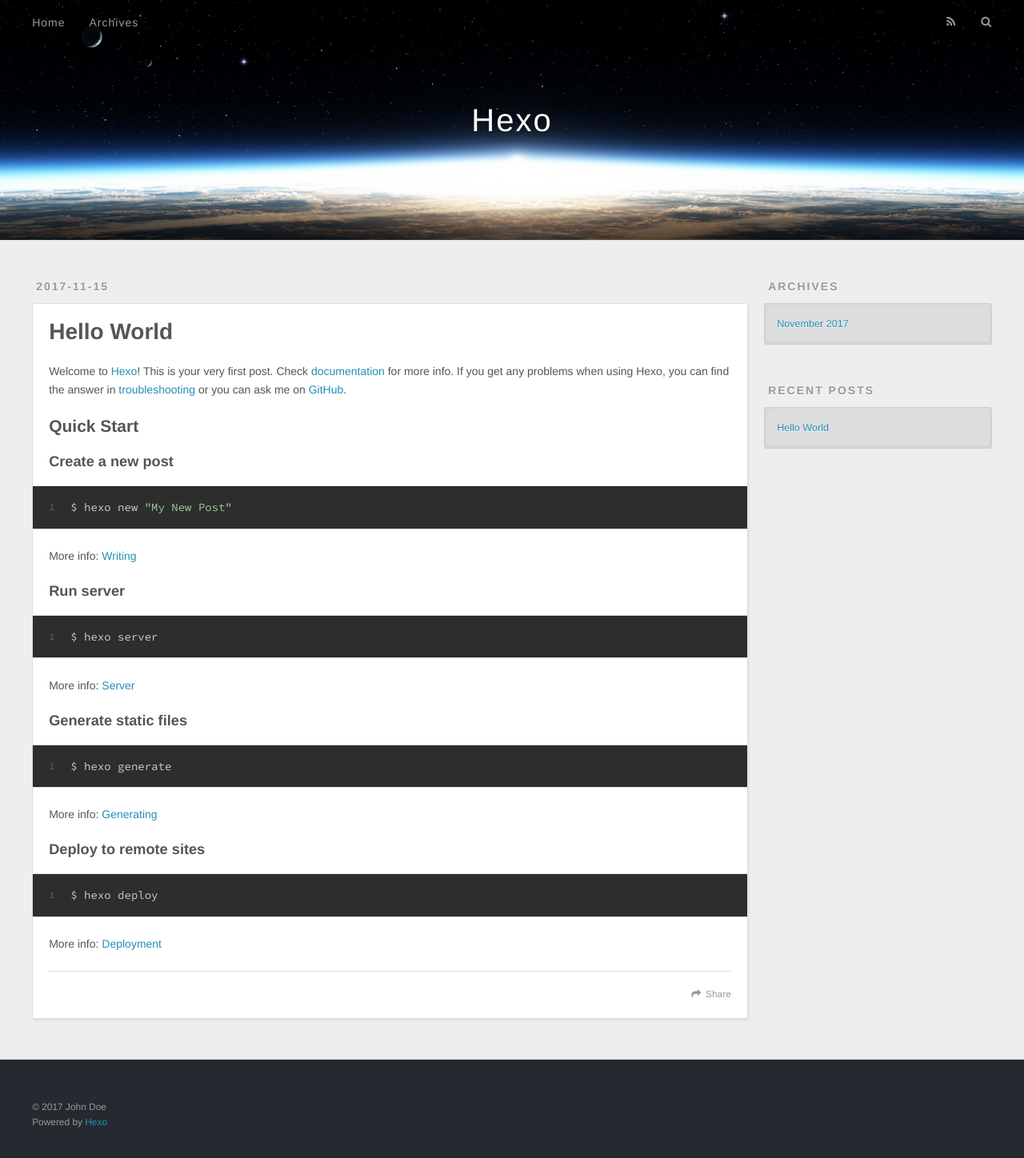
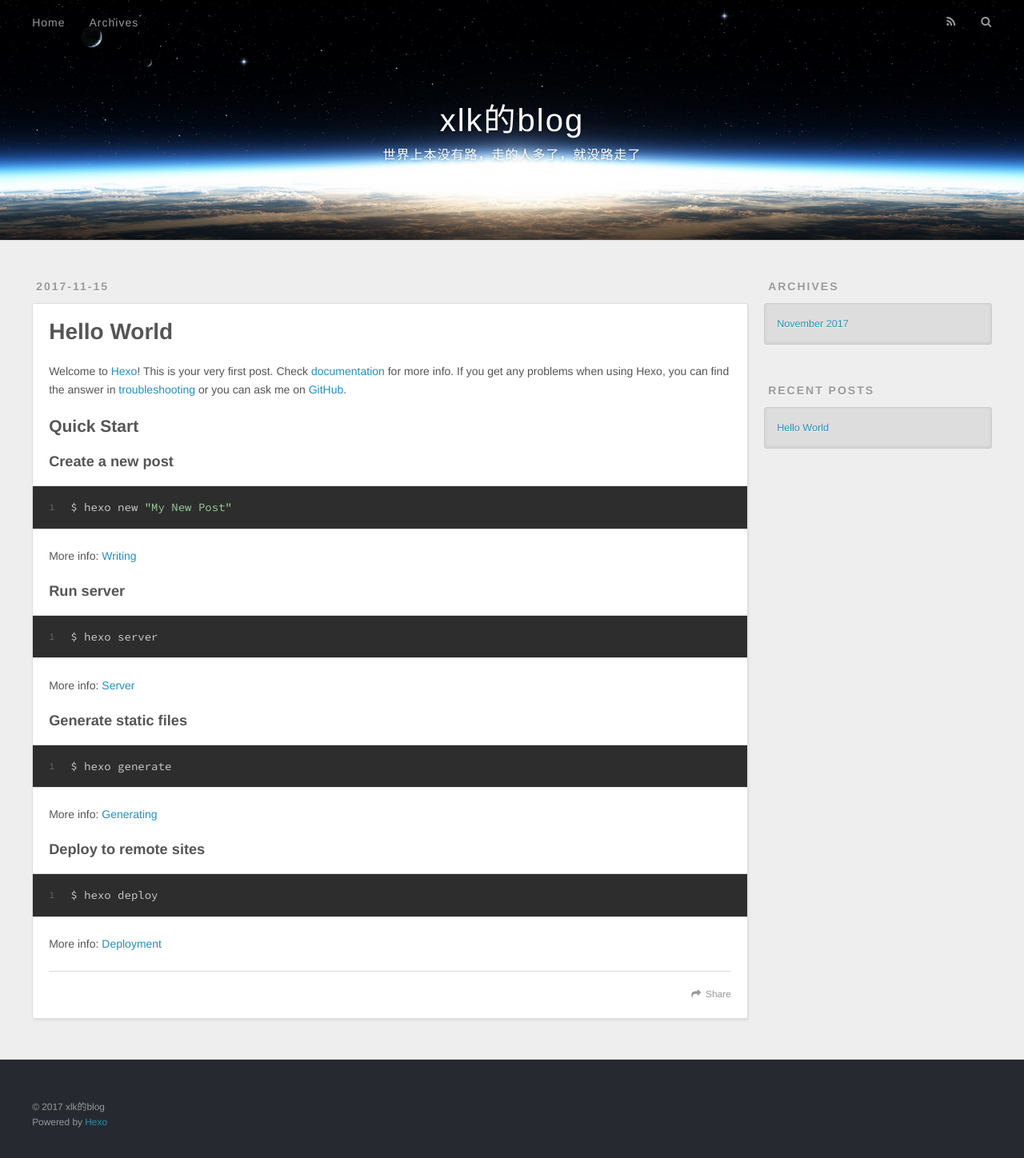
Before and after one commit to xlkkoala/xlkkoala.github.io, a plain HTML site: page index.html in a window 1280 px wide. Shown: the whole page at 80% size. Drawn offline with nearby package versions, Linux system fonts and the light colour scheme.

Commit message:
Site updated: 2017-11-15 16:59:12

```diff
--- a/index.html
+++ b/index.html
@@ -3,16 +3,16 @@
 <head>
   <meta charset="utf-8">
 
-  <title>Hexo</title>
+  <title>xlk的blog</title>
   <meta name="viewport" content="width=device-width, initial-scale=1, maximum-scale=1">
   <meta property="og:type" content="website">
-<meta property="og:title" content="Hexo">
+<meta property="og:title" content="xlk的blog">
 <meta property="og:url" content="http://yoursite.com/index.html">
-<meta property="og:site_name" content="Hexo">
+<meta property="og:site_name" content="xlk的blog">
 <meta name="twitter:card" content="summary">
-<meta name="twitter:title" content="Hexo">
+<meta name="twitter:title" content="xlk的blog">
 
-    <link rel="alternate" href="/atom.xml" title="Hexo" type="application/atom+xml">
+    <link rel="alternate" href="/atom.xml" title="xlk的blog" type="application/atom+xml">
 
 
     <link rel="icon" href="/favicon.png">
@@ -33,8 +33,12 @@
   <div id="header-outer" class="outer">
     <div id="header-title" class="inner">
       <h1 id="logo-wrap">
-        <a href="/" id="logo">Hexo</a>
+        <a href="/" id="logo">xlk的blog</a>
       </h1>
+
+        <h2 id="subtitle-wrap">
+          <a href="/" id="subtitle">世界上本没有路，走的人多了，就没路走了</a>
+        </h2>
 
     </div>
     <div id="header-inner" class="inner">
@@ -96,7 +100,7 @@
 
     </div>
     <footer class="article-footer">
-      <a data-url="http://yoursite.com/2017/11/15/hello-world/" data-id="cja0t2q8j0000k2s6cxfz4j75" class="article-share-link">Share</a>
+      <a data-url="http://yoursite.com/2017/11/15/hello-world/" data-id="cja0tew9o0000lqs6bdz1bm69" class="article-share-link">Share</a>
 
 
     </footer>
@@ -151,7 +155,7 @@
 
   <div class="outer">
     <div id="footer-info" class="inner">
-      &copy; 2017 John Doe<br>
+      &copy; 2017 xlk的blog<br>
       Powered by <a href="http://hexo.io/" target="_blank">Hexo</a>
     </div>
   </div>
```
Also changed, not shown: 2017/11/15/hello-world/index.html (+10 -6 lines), archives/2017/11/index.html (+11 -7 lines), archives/2017/index.html (+11 -7 lines), archives/index.html (+11 -7 lines).
